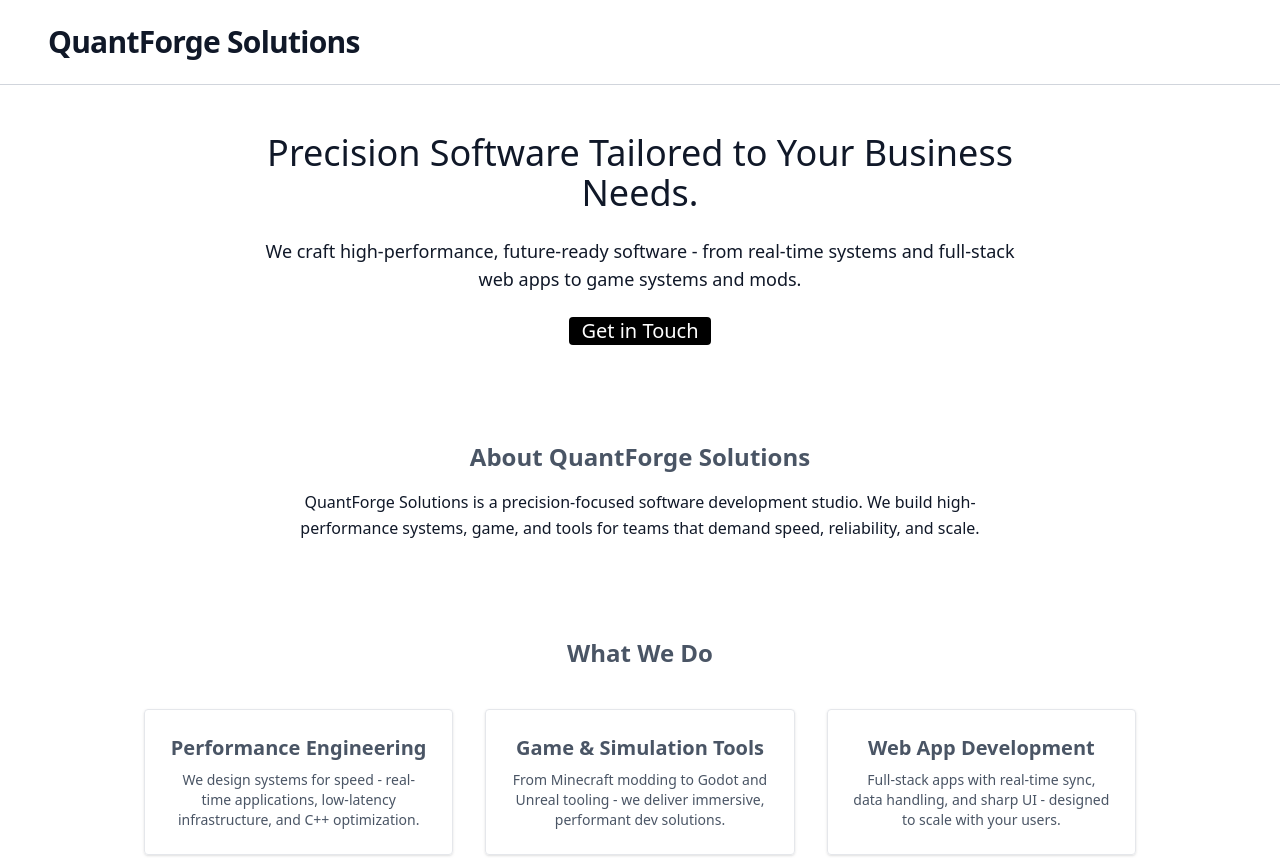
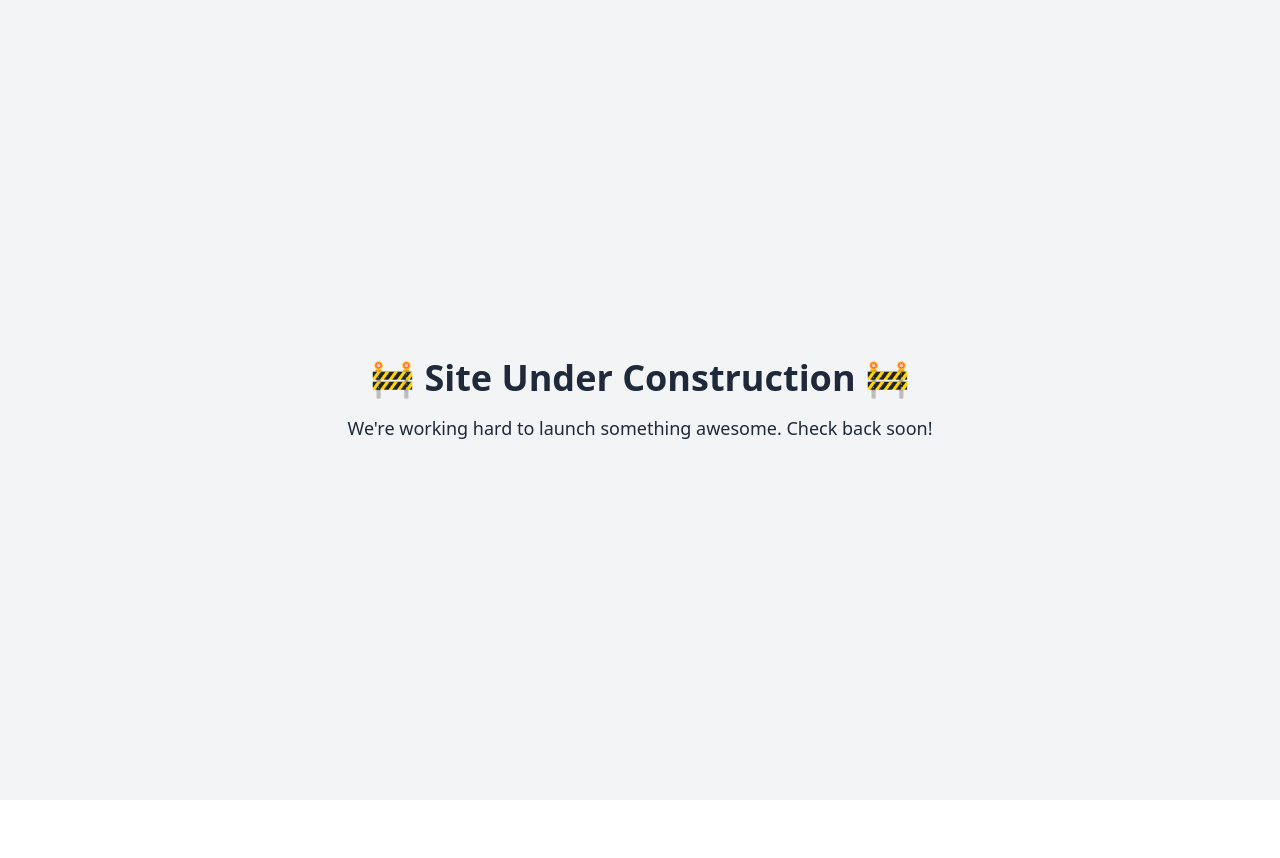
Before and after one commit to QuantForgeSolutions/quantforge-site, a website built with Vite: page docs/index.html in a window 1280 px wide. Shown: the top 858 px of the page. After the commit the page ends 800 px from the top, so only its background shows below. Built offline with nearby package versions, Linux system fonts and the light colour scheme.

Commit message:
New build with flag.

```diff
--- a/docs/assets/index-Bpq2rEOZ.js
+++ /dev/null
@@ -1 +0,0 @@
-(function(){const t=document.createElement("link").relList;if(t&&t.supports&&t.supports("modulepreload"))return;for(const e of document.querySelectorAll('link[rel="modulepreload"]'))i(e);new MutationObserver(e=>{for(const r of e)if(r.type==="childList")for(const o of r.addedNodes)o.tagName==="LINK"&&o.rel==="modulepreload"&&i(o)}).observe(document,{childList:!0,subtree:!0});function s(e){const r={};return e.integrity&&(r.integrity=e.integrity),e.referrerPolicy&&(r.referrerPolicy=e.referrerPolicy),e.crossOrigin==="use-credentials"?r.credentials="include":e.crossOrigin==="anonymous"?r.credentials="omit":r.credentials="same-origin",r}function i(e){if(e.ep)return;e.ep=!0;const r=s(e);fetch(e.href,r)}})();
--- /dev/null
+++ b/docs/assets/index-D0nHnE0a.js
@@ -0,0 +1,6 @@
+(function(){const r=document.createElement("link").relList;if(r&&r.supports&&r.supports("modulepreload"))return;for(const e of document.querySelectorAll('link[rel="modulepreload"]'))n(e);new MutationObserver(e=>{for(const t of e)if(t.type==="childList")for(const o of t.addedNodes)o.tagName==="LINK"&&o.rel==="modulepreload"&&n(o)}).observe(document,{childList:!0,subtree:!0});function s(e){const t={};return e.integrity&&(t.integrity=e.integrity),e.referrerPolicy&&(t.referrerPolicy=e.referrerPolicy),e.crossOrigin==="use-credentials"?t.credentials="include":e.crossOrigin==="anonymous"?t.credentials="omit":t.credentials="same-origin",t}function n(e){if(e.ep)return;e.ep=!0;const t=s(e);fetch(e.href,t)}})();document.body.innerHTML=`
+    <div class="min-h-screen flex flex-col justify-center items-center bg-gray-100 dark:bg-gray-900 text-center text-gray-800 dark:text-gray-200">
+      <h1 class="text-4xl font-bold mb-4">🚧 Site Under Construction 🚧</h1>
+      <p class="text-lg">We're working hard to launch something awesome. Check back soon!</p>
+    </div>
+  `;
--- a/docs/index.html
+++ b/docs/index.html
@@ -3,7 +3,7 @@
     <head>
         <meta name="viewport" content="width=device-width, initial-scale=1.0"/>
         <title>QuantForge Solutions</title>
-      <script type="module" crossorigin src="./assets/index-Bpq2rEOZ.js"></script>
+      <script type="module" crossorigin src="./assets/index-D0nHnE0a.js"></script>
       <link rel="stylesheet" crossorigin href="./assets/index-DJLPCW9G.css">
     </head>
     <body class="font-sans bg-white dark:bg-gray-800">
```
